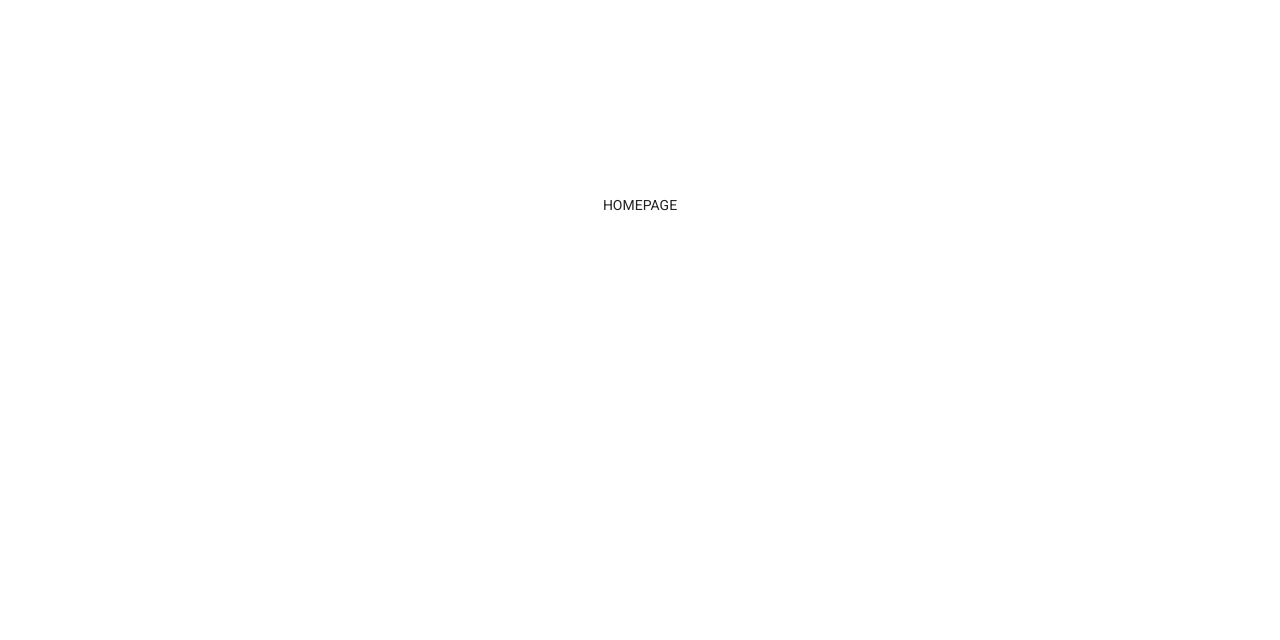
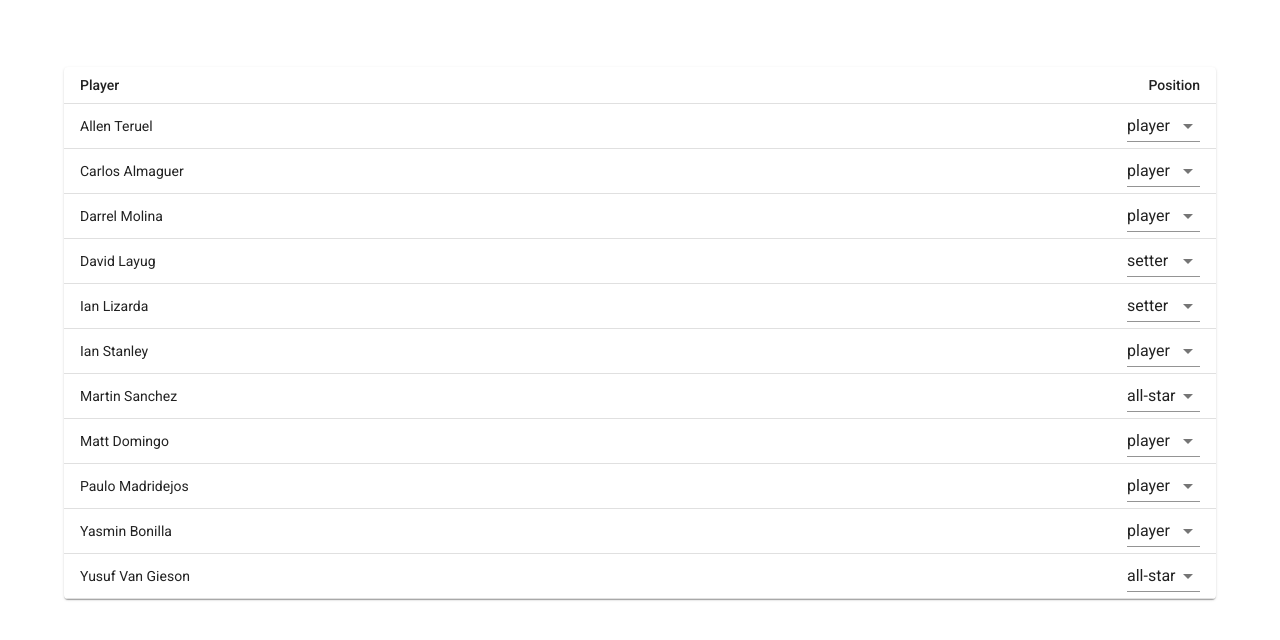
Before and after one commit to volleyapps/team-generator, a React (Create React App) app: page / in a window 1280 px wide. Shown: the top 640 px of the page. Built offline with nearby package versions, Linux system fonts and the light colour scheme.

Commit message:
Basic table created with player names and dropdowns

```diff
--- a/src/pages/Homepage.tsx
+++ b/src/pages/Homepage.tsx
@@ -2,6 +2,18 @@ import React from 'react'
 import { makeStyles } from '@material-ui/core/styles'
 
 // import Header from '../components/Header'
+
+import Table from '@material-ui/core/Table'
+import TableBody from '@material-ui/core/TableBody'
+import TableCell from '@material-ui/core/TableCell'
+import TableContainer from '@material-ui/core/TableContainer'
+import TableHead from '@material-ui/core/TableHead'
+import TableRow from '@material-ui/core/TableRow'
+import Paper from '@material-ui/core/Paper'
+
+import FormControl from '@material-ui/core/FormControl'
+import Select from '@material-ui/core/Select'
+import NativeSelect from '@material-ui/core/NativeSelect'
 
 const useStyles = makeStyles(
   theme => ({
@@ -32,9 +44,42 @@ const useStyles = makeStyles(
       alignItems: 'center',
       backgroundColor: theme.palette.common.white,
     },
+
+    tableContainer: {
+      // minWidth: 650,
+      maxWidth: '90%',
+    },
+
+    table: {},
   }),
   { name: 'Homepage' }
 )
+
+interface PlayerMap {
+  [key: string]: string
+}
+
+const ALL_STAR_SLUG = 'all-star'
+const SETTER_SLUG = 'setter'
+const PLAYER_SLUG = 'player'
+
+const PLAYERS: PlayerMap = {
+  'Allen Teruel': 'player',
+  'Carlos Almaguer': 'player',
+  'Darrel Molina': 'player',
+  'David Layug': SETTER_SLUG,
+  'Ian Lizarda': SETTER_SLUG,
+  'Ian Stanley': 'player',
+  'Martin Sanchez': ALL_STAR_SLUG,
+  'Matt Domingo': 'player',
+  'Paulo Madridejos': 'player',
+  'Yasmin Bonilla': 'player',
+  'Yusuf Van Gieson': ALL_STAR_SLUG,
+}
+
+const PLAYER_NAMES = Object.keys(PLAYERS)
+
+const POSITIONS = [SETTER_SLUG, ALL_STAR_SLUG, PLAYER_SLUG]
 
 const Homepage = (props: any) => {
   const classes = useStyles(props)
@@ -43,7 +88,48 @@ const Homepage = (props: any) => {
     <div className={classes.root}>
       {/* <Header /> */}
       <div className={classes.homepageContainerRoot}>
-        <div className={classes.homepage}>HOMEPAGE</div>
+        <div className={classes.homepage}>
+          <TableContainer component={Paper} className={classes.tableContainer}>
+            <Table className={classes.table} size="small" aria-label="a dense table">
+              <TableHead>
+                <TableRow>
+                  <TableCell>Player</TableCell>
+                  <TableCell align="right">Position</TableCell>
+                </TableRow>
+              </TableHead>
+              <TableBody>
+                {PLAYER_NAMES.sort().map((name, index) => (
+                  <TableRow key={name}>
+                    <TableCell component="th" scope="row">
+                      {name}
+                    </TableCell>
+                    <TableCell align="right">
+                      <div>
+                        <FormControl>
+                          <NativeSelect
+                            defaultValue={PLAYERS[name]}
+                            // value={state.age}
+                            // onChange={handleChange}
+                            // inputProps={{
+                            //   name: 'age',
+                            //   id: 'age-native-simple',
+                            // }}
+                          >
+                            <option aria-label="None" value="" />
+                            {POSITIONS.map((position, index) => {
+                              // return <div>{position}</div>
+                              return <option value={position}>{position}</option>
+                            })}
+                          </NativeSelect>
+                        </FormControl>
+                      </div>
+                    </TableCell>
+                  </TableRow>
+                ))}
+              </TableBody>
+            </Table>
+          </TableContainer>
+        </div>
       </div>
     </div>
   )
```
Also changed, not shown: 1 other file (tests, documents, lock files or other folders).
